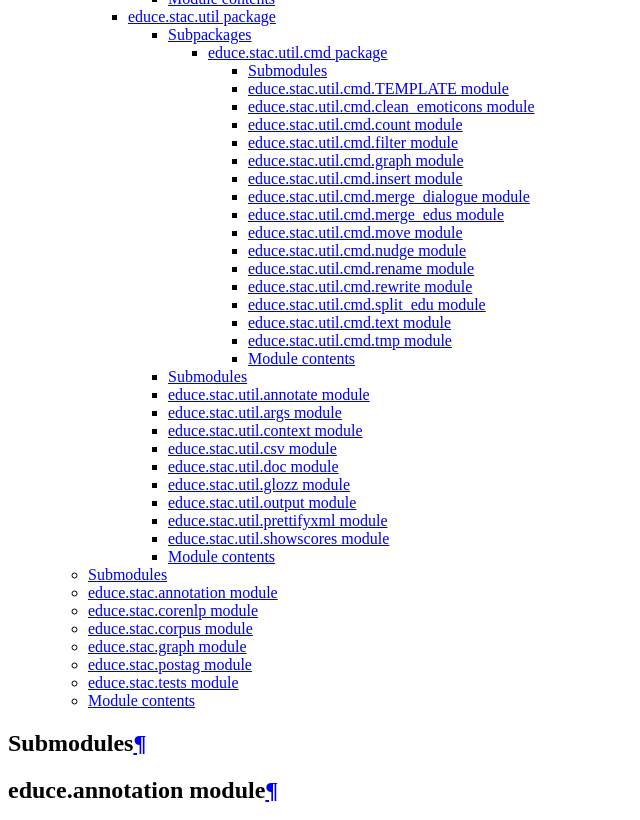
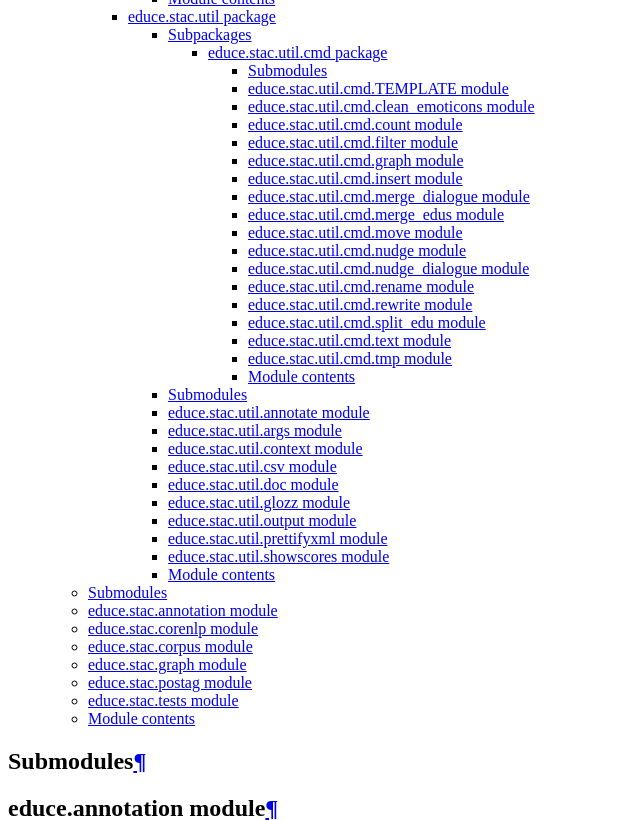
Before and after one commit to irit-melodi/educe, a Sphinx documentation site: the page built from docs/api-doc/educe.rst, in a window 1280 px wide and 900 px high, scrolled down 2001 px, cut to the strip 0-820 px from the top of the window. Shown: the whole strip, without its empty margins (0-640 px from the left). Built offline with Sphinx 7.4.7, drawn with Linux system fonts in a browser that asks for light colours.

Commit message:
stac-util doc update

```diff
--- a/docs/api-doc/educe.stac.util.cmd.rst
+++ b/docs/api-doc/educe.stac.util.cmd.rst
@@ -84,6 +84,14 @@ educe.stac.util.cmd.nudge module
     :undoc-members:
     :show-inheritance:
 
+educe.stac.util.cmd.nudge_dialogue module
+-----------------------------------------
+
+.. automodule:: educe.stac.util.cmd.nudge_dialogue
+    :members:
+    :undoc-members:
+    :show-inheritance:
+
 educe.stac.util.cmd.rename module
 ---------------------------------
 
```
